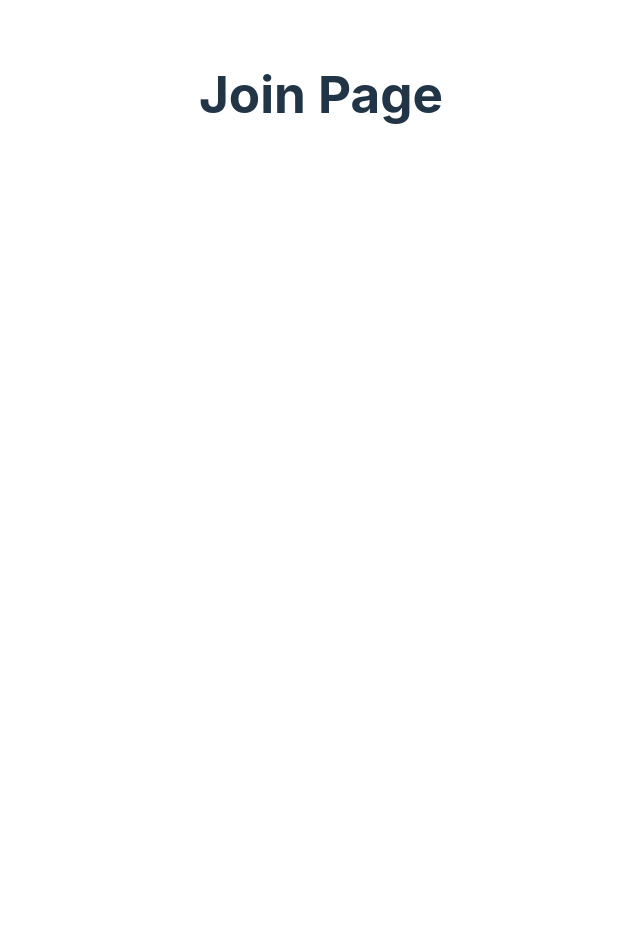
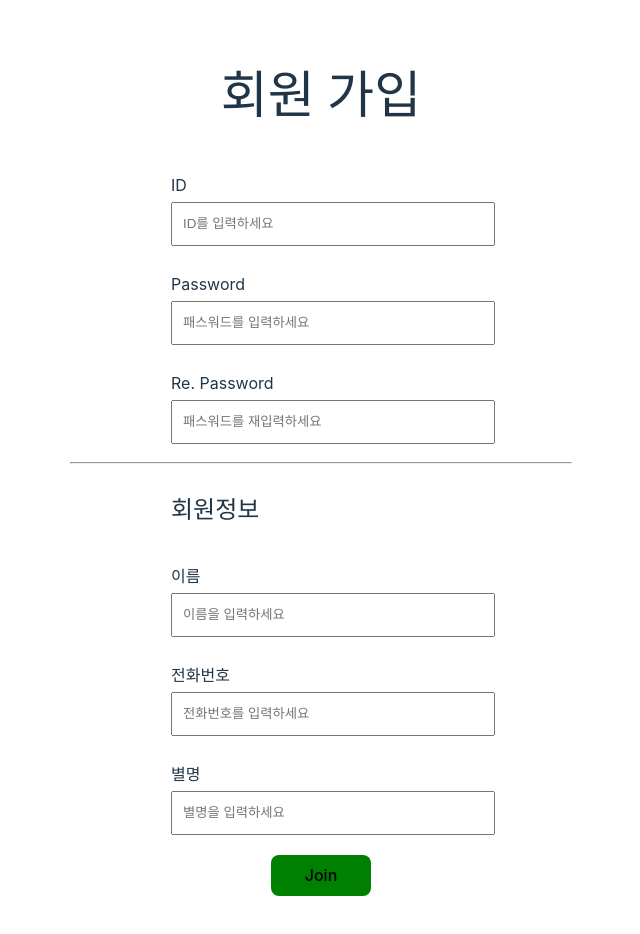
Before and after one commit to JungSungYeob/SWE-project, a React (Vite) app: page /join in a window 1280 px wide. Shown: the top 934 px of the page, without its empty margins (319-959 px from the left). Before the commit the page ends 800 px from the top, so only its background shows below. Built offline with nearby package versions, Linux system fonts and the light colour scheme.

Commit message:
로그인 회원가입 구현

```diff
--- a/package.json
+++ b/package.json
@@ -10,6 +10,7 @@
     "preview": "vite preview"
   },
   "dependencies": {
+    "classnames": "^2.5.1",
     "react": "^18.2.0",
     "react-dom": "^18.2.0",
     "react-router-dom": "^6.23.1"
--- /dev/null
+++ b/src/modules/inputBox/InputBox.jsx
@@ -0,0 +1,22 @@
+import React from "react";
+import className from "classnames/bind"
+import styles from "./InputBox.module.css"
+
+const cx = className.bind(styles)
+
+const InputBox = ({boxName, boxType, boxPlaceHolder, value, onChange, required}) => {
+    return (
+        <div className={cx("container")}>
+            <p>{boxName}</p>
+            <input
+                className={cx("inputBox")}
+                type={boxType}
+                placeholder={boxPlaceHolder}
+                value={value}
+                onChange={onChange}
+                required={required}></input>
+        </div>
+    )
+}
+
+export default InputBox;
--- /dev/null
+++ b/src/modules/inputBox/InputBox.module.css
@@ -0,0 +1,14 @@
+.container{
+    width: 300px;
+}
+.container p{
+    text-align: left;
+    margin-bottom: 5px;
+}
+
+.inputBox{
+    width: 300px;
+    height: 20px;
+    padding: 10px 10px 10px 10px;
+    margin-bottom: 10px;
+}
--- a/src/pages/auth/join/Join.jsx
+++ b/src/pages/auth/join/Join.jsx
@@ -1,10 +1,56 @@
-import React from 'react';
+import React, { useState } from 'react';
+import className from "classnames/bind"
+import styles from "./Join.module.css"
+import InputBox from '../../../modules/inputBox/InputBox';
+import { useNavigate } from 'react-router-dom';
+
+const cx = className.bind(styles)
+
 const Join = () => {
-    return (
-      <div>
-        <h1>Join Page</h1>
+  const movePage = useNavigate();
+
+
+  const [userID, setUserID] = useState('');
+  const [userPW, setUserPW] = useState('');
+  const [userRePW, setUserRePW] = useState('');
+  const [userName, setUserName] = useState('');
+  const [userPhone, setUserPhone] = useState('');
+  const [userNickname, setUserNickname] = useState('');
+
+  const submitJoin = async (e) => {
+    e.preventDefault();
+    console.log(`${userID} ${userPW} ${userRePW} ${userName} ${userPhone} ${userNickname}`)
+    if(userPW != userRePW){
+      alert('패스워드가 일치하지 않습니다.');
+      return;
+    }
+  }
+
+  return (
+    <div>
+      <div className={cx("container")}>
+        <h1>회원 가입</h1>
+        <form className={cx("login-form")} onSubmit={submitJoin}>
+          <div className={cx("container")}>
+            <InputBox boxName="ID" boxType="text" boxPlaceHolder="ID를 입력하세요" value={userID} onChange={(e) => setUserID(e.target.value)} required/>
+            <InputBox boxName="Password" boxType="password" boxPlaceHolder="패스워드를 입력하세요" value={userPW} onChange={(e) => setUserPW(e.target.value)} required />
+            <InputBox boxName="Re. Password" boxType="password" boxPlaceHolder="패스워드를 재입력하세요" value={userRePW} onChange={(e) => setUserRePW(e.target.value)} required/>
+          </div>
+          <hr style={{ width: "500px" }}></hr>
+          <div className={cx("container")}>
+            <h2>회원정보</h2>
+            <InputBox boxName="이름" boxType="text" boxPlaceHolder="이름을 입력하세요" value={userName} onChange={(e) => setUserName(e.target.value)} required/>
+            <InputBox boxName="전화번호" boxType="text" boxPlaceHolder="전화번호를 입력하세요" value={userPhone} onChange={(e) => setUserPhone(e.target.value)} required/>
+            <InputBox boxName="별명" boxType="text" boxPlaceHolder="별명을 입력하세요" value={userNickname} onChange={(e) => setUserNickname(e.target.value)} required/>
+          </div>
+          <div className={cx("container")}>
+            <button type='submit'>Join</button>
+          </div>
+
+        </form>
       </div>
-    );
-  };
+    </div>
+  );
+};
 
-  export default Join;
+export default Join;
--- a/src/pages/auth/join/Join.module.css
+++ b/src/pages/auth/join/Join.module.css
@@ -0,0 +1,21 @@
+.container{
+    display: grid;
+    justify-content: center;
+}
+
+.container h2{
+    text-align: left;
+}
+
+.login-form{
+    width: 500px;
+    display: grid;
+    justify-content: center;
+    text-align: center;
+}
+
+.login-form button{
+    margin:10px;
+    background-color: green;
+    width: 100px;
+}
--- a/src/pages/auth/login/Login.jsx
+++ b/src/pages/auth/login/Login.jsx
@@ -1,10 +1,42 @@
-import React from 'react';
+import React, { useState } from 'react';
+import className from "classnames/bind"
+import styles from "./Login.module.css"
+import InputBox from '../../../modules/inputBox/InputBox';
+import { useNavigate } from 'react-router-dom';
+
+const cx = className.bind(styles)
+
 const Login = () => {
-    return (
-      <div>
-        <h1>Login Page</h1>
+  const movePage = useNavigate();
+  const handleJoin = () => {
+    movePage('/join');
+  }
+
+
+  const [userID, setUserID] = useState('');
+  const [userPW, setUserPW] = useState('');
+
+  const submitLogin = async (e) => {
+    e.preventDefault();
+    console.log(userID + userPW);
+  }
+
+
+  return (
+    <div>
+      <div className={cx("container")}>
+        <h1>회원 로그인</h1>
+        <form className={cx("login-form")} onSubmit={submitLogin}>
+          <InputBox boxName="ID" boxType="text" boxPlaceHolder="ID를 입력하세요" value={userID} onChange={(e) => setUserID(e.target.value)} required />
+          <InputBox boxName="Password" boxType="password" boxPlaceHolder="패스워드를 입력하세요" value={userPW} onChange={(e) => setUserPW(e.target.value)} required/>
+          <div>
+            <button type='submit'>Login</button>
+            <button onClick={handleJoin}>Join</button>
+          </div>
+        </form>
       </div>
-    );
-  };
+    </div>
+  );
+};
 
-  export default Login;
+export default Login;
--- a/src/pages/auth/login/Login.module.css
+++ b/src/pages/auth/login/Login.module.css
@@ -0,0 +1,15 @@
+.container{
+    display: grid;
+    justify-content: center;
+}
+
+.login-form{
+    width: 500px;
+    display: grid;
+    justify-content: center;
+}
+
+.login-form button{
+    margin:10px;
+    background-color: green;
+}
```
Also changed, not shown: 1 other file (tests, documents, lock files or other folders).
